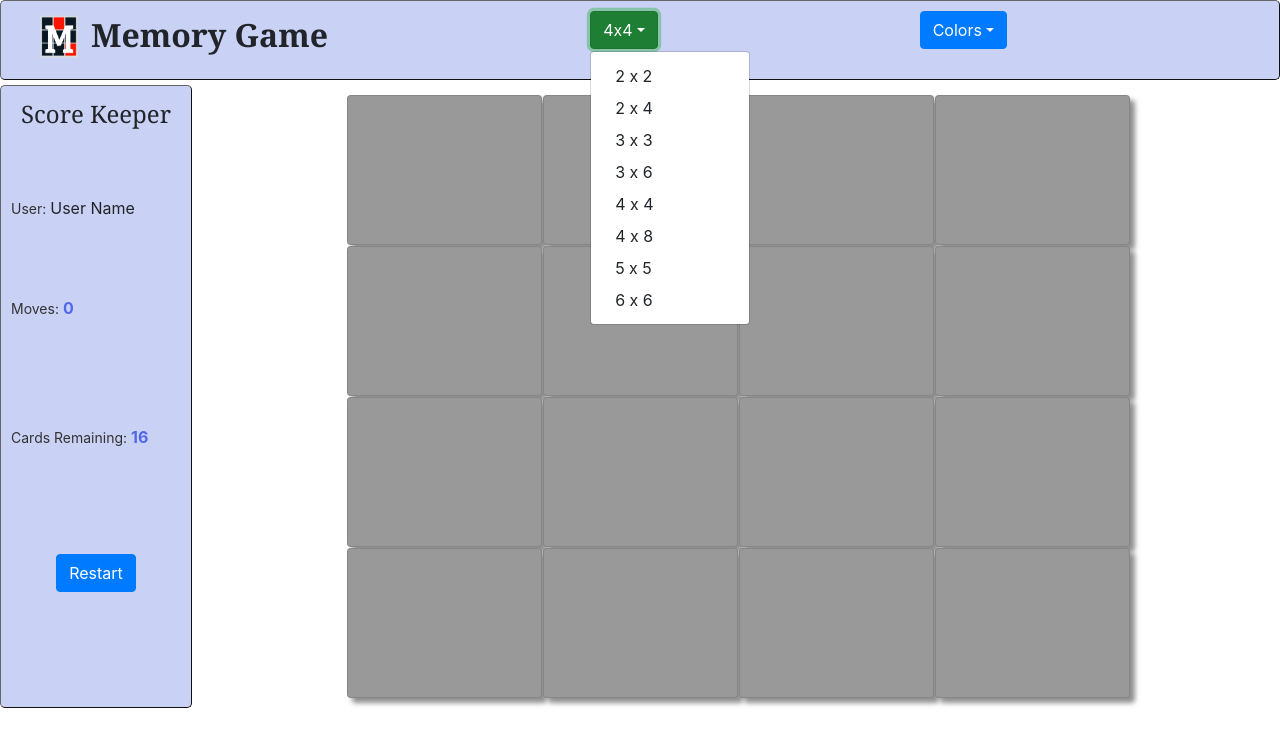
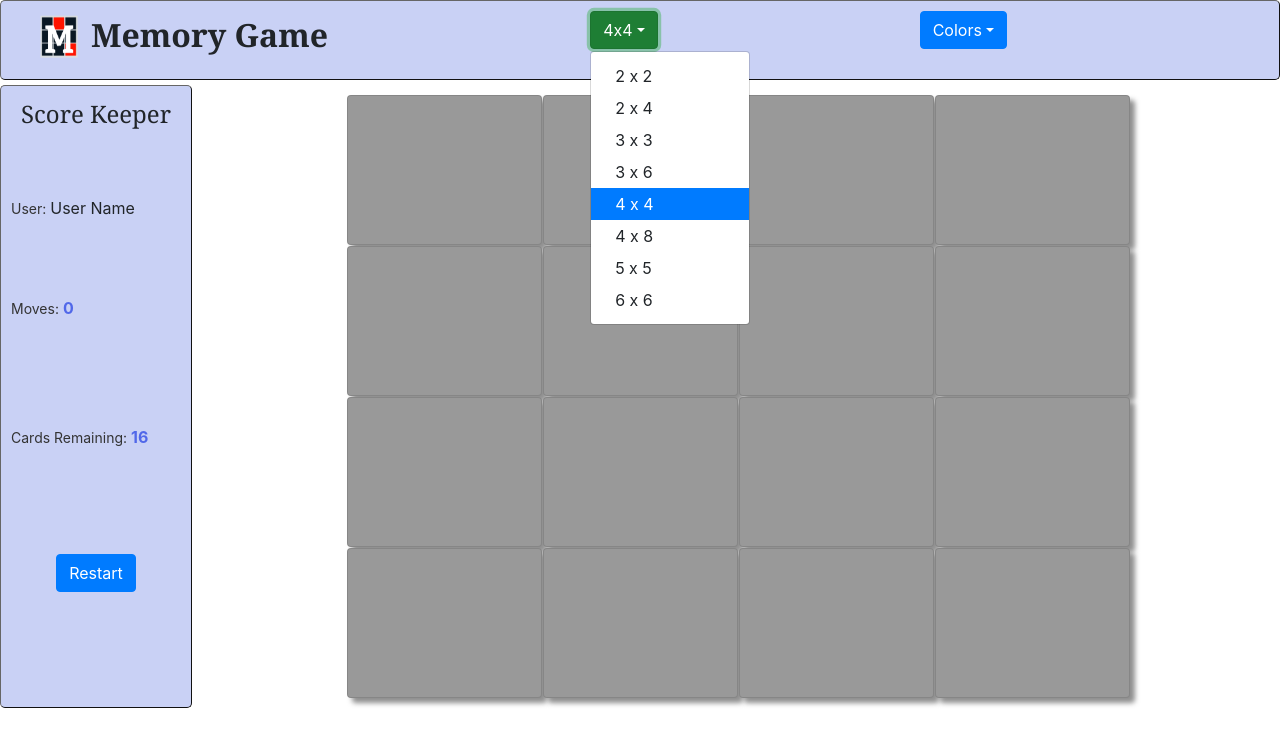
Before and after one commit to acharliekelly/memoreact, a React app: page / in a window 1280 px wide. Both pictures are taken after a click on the button "4x4". Shown: the top 746 px of the page. Built offline with nearby package versions, Linux system fonts and the light colour scheme.

Commit message:
set active menu items

```diff
--- a/src/components/Header.jsx
+++ b/src/components/Header.jsx
@@ -17,7 +17,13 @@ const Header = ({ currentDeck, deckChange, currentSize, sizeChange }) => (
         </Dropdown.Toggle>
         <Dropdown.Menu>
           {Grids.map(grid => (
-            <Dropdown.Item key={grid.name} eventKey={grid.name}>{grid.listView}</Dropdown.Item>
+            <Dropdown.Item
+              key={grid.name}
+              eventKey={grid.name}
+              active={grid.name === currentSize}
+            >
+              {grid.listView}
+            </Dropdown.Item>
           ))}
         </Dropdown.Menu>
       </Dropdown>
@@ -29,7 +35,13 @@ const Header = ({ currentDeck, deckChange, currentSize, sizeChange }) => (
         </Dropdown.Toggle>
         <Dropdown.Menu>
           {Decks.map(deck => (
-            <Dropdown.Item key={deck.name} eventKey={deck.name}>{deck.listView}</Dropdown.Item>
+            <Dropdown.Item
+              key={deck.name}
+              eventKey={deck.name}
+              active={deck.name === currentDeck}
+            >
+              {deck.listView}
+            </Dropdown.Item>
           ))}
         </Dropdown.Menu>
       </Dropdown>
```
